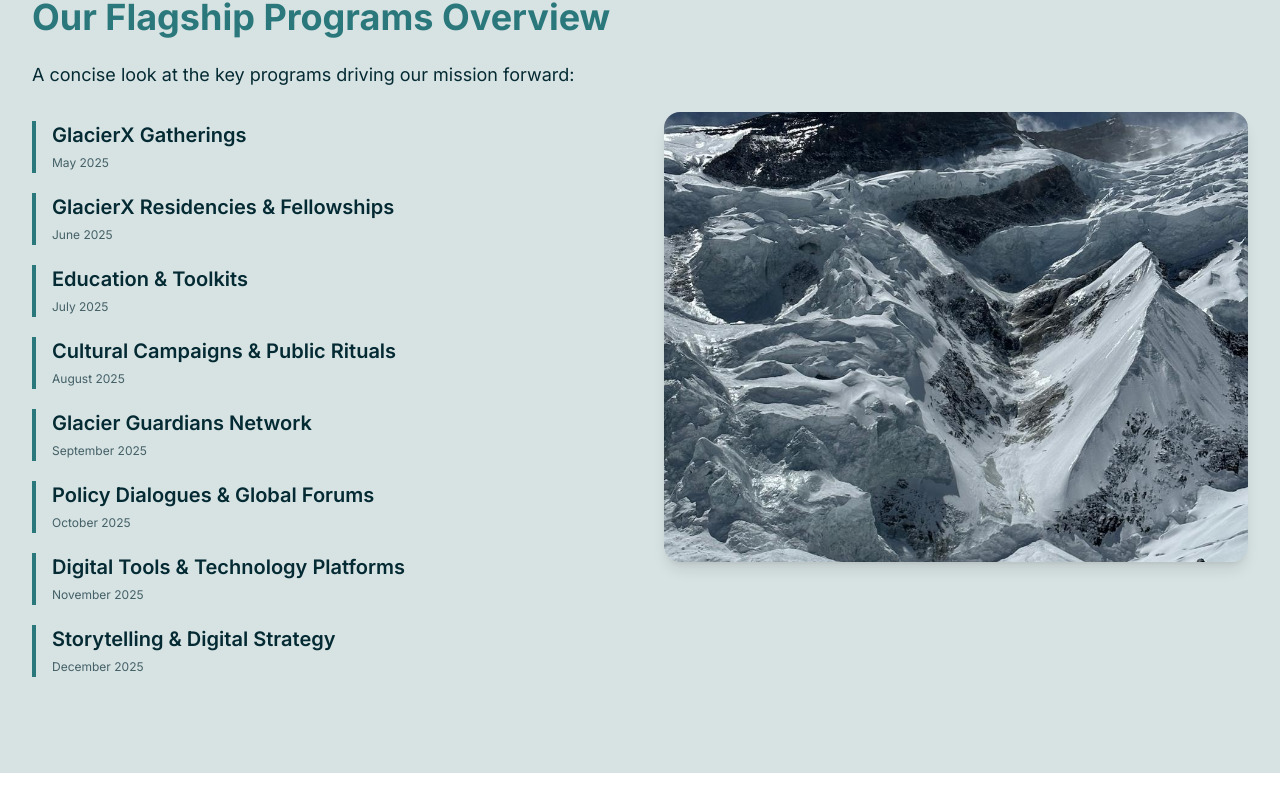
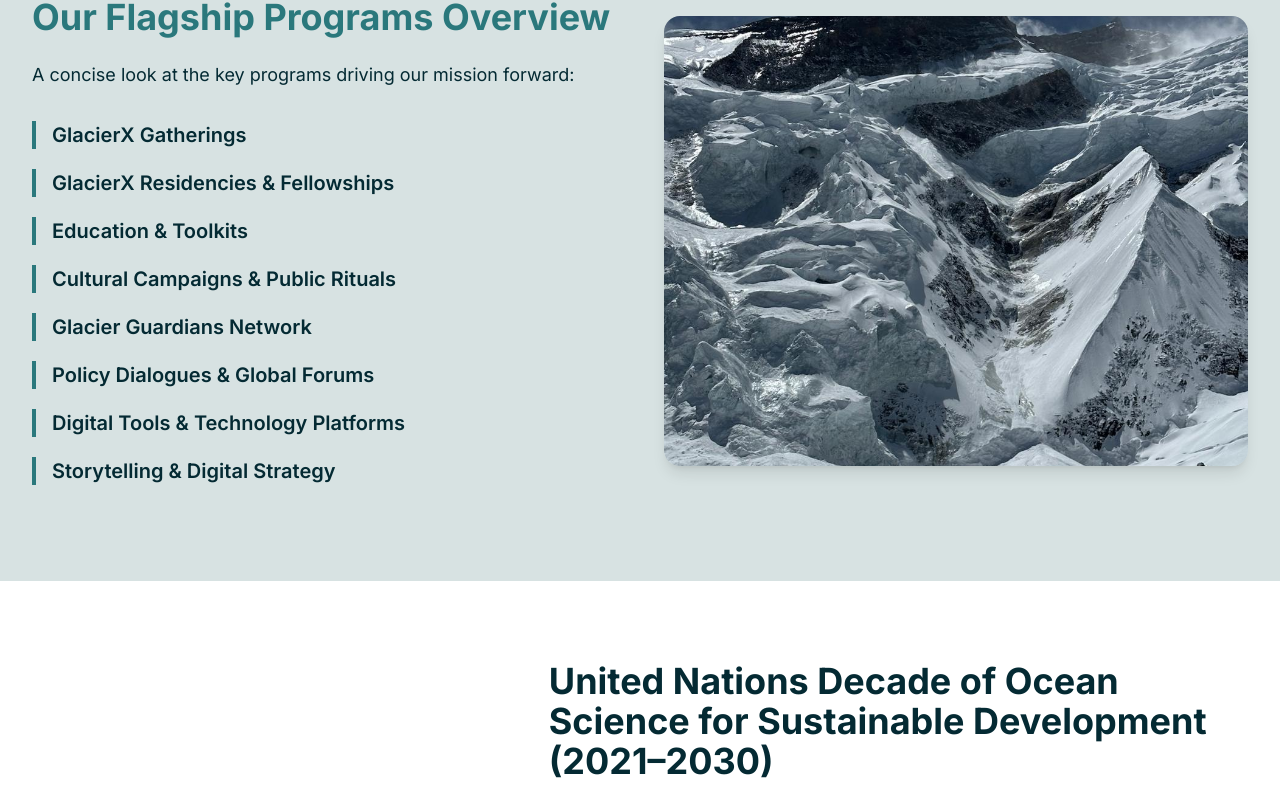
Before and after one commit to Adarsh108-tech/the-voice-of-glacier, a Next.js app: page /programs in a window 1280 px wide. Shown: the part 1483-2292 px from the top of the page. Built offline with nearby package versions, Linux system fonts and the light colour scheme.

Commit message:
last commit

```diff
--- a/src/app/page.js
+++ b/src/app/page.js
@@ -284,6 +284,57 @@ useEffect(() => {
         </div>
       </section>
 
+ {/* The Gaps We&#39;re Addressing */}
+      <ParallaxBackground imageUrl="/img1.jpg">
+        <div id="the-gaps" className="max-w-6xl mx-auto">
+          <SectionHeader
+            title="The Gaps We&#39;re Addressing"
+            description="Despite the critical importance of glaciers, significant gaps hinder effective preservation efforts. TVGF steps in to bridge these divides."
+            isLightBackground={false}
+          />
+          <div className="grid md:grid-cols-2 lg:grid-cols-3 gap-8">
+            {[
+              {
+                title: "Public Imagination",
+                missing: "Glaciers are seen as distant and abstract, not personal and relatable.",
+              },
+              {
+                title: "Cultural Voice",
+                missing: "Indigenous wisdom, mountain community stories, and sacred rituals are often ignored.",
+              },
+              {
+                title: "Interdisciplinary Collaboration",
+                missing: "Science, art, and spirituality operate in isolated silos.",
+              },
+              {
+                title: "Policy Integration",
+                missing:
+                  "Glaciers and the broader Cryosphere are frequently excluded from national and international climate plans.",
+              },
+              {
+                title: "Open Data Access",
+                missing: "Glacier data, especially from the Global South, is limited, fragmented, or inaccessible.",
+              },
+              {
+                title: "Glacier Pedagogy",
+                missing: "No integrated, cryosphere-specific educational curriculum framework exists across schools and universities.",
+              },
+            ].map((gap, idx) => (
+              <motion.div
+                key={idx}
+                className="p-6 bg-white/10 backdrop-blur-sm rounded-xl shadow-md border border-white/20"
+                initial={{ opacity: 0, y: 30 }}
+                whileInView={{ opacity: 1, y: 0 }}
+                transition={{ duration: 0.5, delay: idx * 0.1 }}
+                viewport={{ once: true, amount: 0.4 }}
+              >
+                <h3 className="text-xl font-bold text-white mb-2">{gap.title}</h3>
+                <p className="text-base text-white/90">{gap.missing}</p>
+              </motion.div>
+            ))}
+          </div>
+        </div>
+      </ParallaxBackground>
 
       {/* Why TVGF? */}
       <section className="py-20 px-6 md:px-16 bg-white text-glacier-dark">
@@ -522,63 +573,13 @@ useEffect(() => {
       </section>
 
 
-      {/* The Gaps We&#39;re Addressing */}
-      <ParallaxBackground imageUrl="/img1.jpg">
-        <div id="the-gaps" className="max-w-6xl mx-auto">
-          <SectionHeader
-            title="The Gaps We&#39;re Addressing"
-            description="Despite the critical importance of glaciers, significant gaps hinder effective preservation efforts. TVGF steps in to bridge these divides."
-            isLightBackground={false}
-          />
-          <div className="grid md:grid-cols-2 lg:grid-cols-3 gap-8">
-            {[
-              {
-                title: "Public Imagination",
-                missing: "Glaciers are seen as distant and abstract, not personal and relatable.",
-              },
-              {
-                title: "Cultural Voice",
-                missing: "Indigenous wisdom, mountain community stories, and sacred rituals are often ignored.",
-              },
-              {
-                title: "Interdisciplinary Collaboration",
-                missing: "Science, art, and spirituality operate in isolated silos.",
-              },
-              {
-                title: "Policy Integration",
-                missing:
-                  "Glaciers and the broader Cryosphere are frequently excluded from national and international climate plans.",
-              },
-              {
-                title: "Open Data Access",
-                missing: "Glacier data, especially from the Global South, is limited, fragmented, or inaccessible.",
-              },
-              {
-                title: "Glacier Pedagogy",
-                missing: "No integrated, cryosphere-specific educational curriculum framework exists across schools and universities.",
-              },
-            ].map((gap, idx) => (
-              <motion.div
-                key={idx}
-                className="p-6 bg-white/10 backdrop-blur-sm rounded-xl shadow-md border border-white/20"
-                initial={{ opacity: 0, y: 30 }}
-                whileInView={{ opacity: 1, y: 0 }}
-                transition={{ duration: 0.5, delay: idx * 0.1 }}
-                viewport={{ once: true, amount: 0.4 }}
-              >
-                <h3 className="text-xl font-bold text-white mb-2">{gap.title}</h3>
-                <p className="text-base text-white/90">{gap.missing}</p>
-              </motion.div>
-            ))}
-          </div>
-        </div>
-      </ParallaxBackground>
+
 
       {/* Origin Story: A Movement Born in Ice */}
      <section className="py-20 px-6 md:px-16 bg-white text-glacier-dark">
       <div className="max-w-6xl mx-auto">
         <SectionHeader
-          title="Origin Story: A Movement Born in Ice"
+          title="A Movement Born in Ice"
           description="The ice is speaking — will we listen?"
           isLightBackground={true}
         />
--- a/src/app/programs/page.js
+++ b/src/app/programs/page.js
@@ -77,49 +77,49 @@ const programs = [
   {
     id: "glacierx-gatherings",
     title: "GlacierX Gatherings",
-    date: "May 2025",
+    date: "",
     image: "/img1.jpg",
   },
   {
     id: "glacierx-residencies-fellowships",
     title: "GlacierX Residencies & Fellowships",
-    date: "June 2025",
+    date: "",
     image: "/img2.jpg",
   },
   {
     id: "education-toolkits",
     title: "Education & Toolkits",
-    date: "July 2025",
+    date: "",
     image: "/img3.jpg",
   },
   {
     id: "cultural-campaigns",
     title: "Cultural Campaigns & Public Rituals",
-    date: "August 2025",
+    date: "",
     image: "/img1.jpg",
   },
   {
     id: "glacier-guardians",
     title: "Glacier Guardians Network",
-    date: "September 2025",
+    date: "",
     image: "/img2.jpg",
   },
   {
     id: "policy-dialogues",
     title: "Policy Dialogues & Global Forums",
-    date: "October 2025",
+    date: "",
     image: "/img3.jpg",
   },
   {
     id: "digital-tools",
     title: "Digital Tools & Technology Platforms",
-    date: "November 2025",
+    date: "",
     image: "/img2.jpg",
   },
   {
     id: "storytelling",
     title: "Storytelling & Digital Strategy",
-    date: "December 2025",
+    date: "",
     image: "/img1.jpg",
   },
 ];
--- a/src/components/navbar.js
+++ b/src/components/navbar.js
@@ -51,7 +51,7 @@ export default function Navbar() {
       ],
     },
     {
-      name: "collaborate",
+      name: "Collaborate",
       href: "/collaborate",
       sublinks: [
         { label: "Partners", href: "/collaborate#partners" },
```
Also changed, not shown: public/notes.txt.
